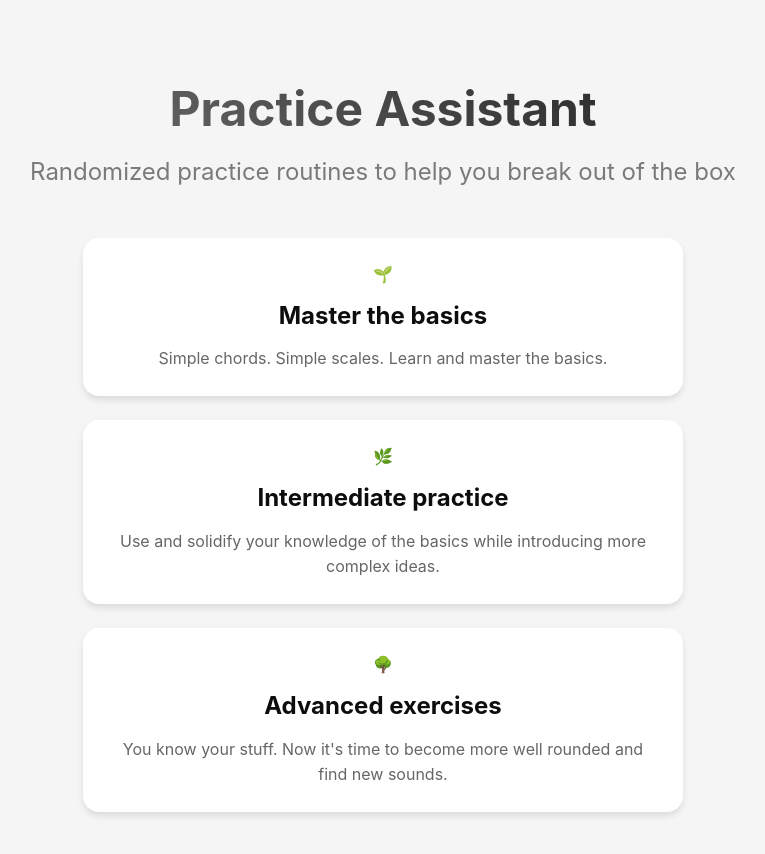
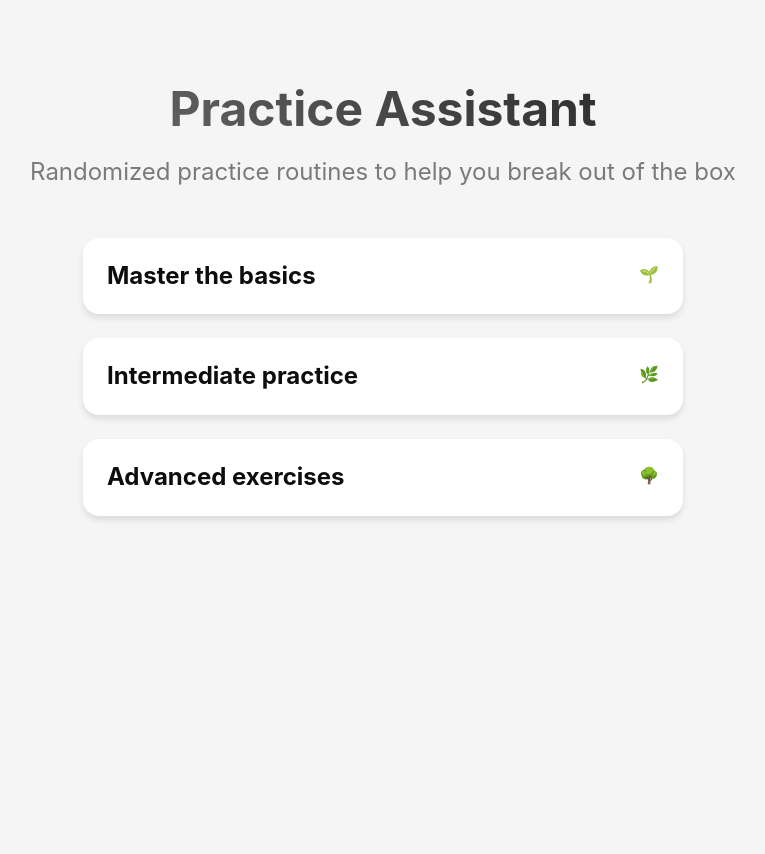
Before and after one commit to Nate-Kane/guitar-practice-helper, a React (Vite) app: page / in a window 1280 px wide. Shown: the top 854 px of the page, without its empty margins (257-1022 px from the left). After the commit the page ends 832 px from the top, so only its background shows below. Built offline with nearby package versions, Linux system fonts and the light colour scheme; no server answers.

Commit message:
Copy & styling updates

```diff
--- a/src/pages/LandingPage.tsx
+++ b/src/pages/LandingPage.tsx
@@ -14,11 +14,32 @@ interface LandingPageProps {
   onSkillSelect: (level: string) => void;
 }
 
+// CSS-in-JS styles for page-specific modifications
+const styles: Record<string, CSSProperties> = {
+  landingPageHeader: {
+    flexDirection: 'column',
+    alignItems: 'center'
+  },
+  card: {
+    minWidth: '100%'
+  },
+  skillCard: {
+    display: 'flex',
+    minWidth: '100%',
+  },
+  cardH3: {
+    marginBottom: '0'
+  },
+  icon: {
+    marginLeft: 'auto'
+  }
+};
+
 const SkillCard: FC<SkillCardProps> = ({ title, description, icon, onClick, style }) => (
-  <div className="card card-clickable" onClick={onClick} style={style}>
-    <div className="icon">{icon}</div>
-    <h3>{title}</h3>
-    <p>{description}</p>
+  <div className="card card-clickable" onClick={onClick} style={styles.skillCard}>
+    <h3 style={styles.cardH3}>{title}</h3>
+    <div className="icon" style={styles.icon}>{icon}</div>
+    {/* <p>{description}</p> */}
   </div>
 );
 
@@ -51,16 +72,6 @@ const LandingPage: FC<LandingPageProps> = ({ onSkillSelect }) => {
     }
   ];
 
-  // CSS-in-JS styles for page-specific modifications
-  const styles: Record<string, CSSProperties> = {
-    landingPageHeader: {
-      flexDirection: 'column',
-      alignItems: 'center'
-    },
-    card: {
-      minWidth: '100%'
-    }
-  };
 
   return (
     <div className="container">
--- a/src/styles/components/card.css
+++ b/src/styles/components/card.css
@@ -6,6 +6,7 @@
   transition: transform var(--transition-fast);
   max-width: var(--card-max-width);
   margin: 0 auto;
+  text-align: left;
 }
 
 .card-clickable:hover {
@@ -15,7 +16,7 @@
 
 .card h3 {
   font-size: var(--font-size-lg);
-  margin: var(--spacing-sm) 0;
+  margin: 0 0 var(--spacing-sm) 0;
   color: var(--color-text);
 }
 
```
